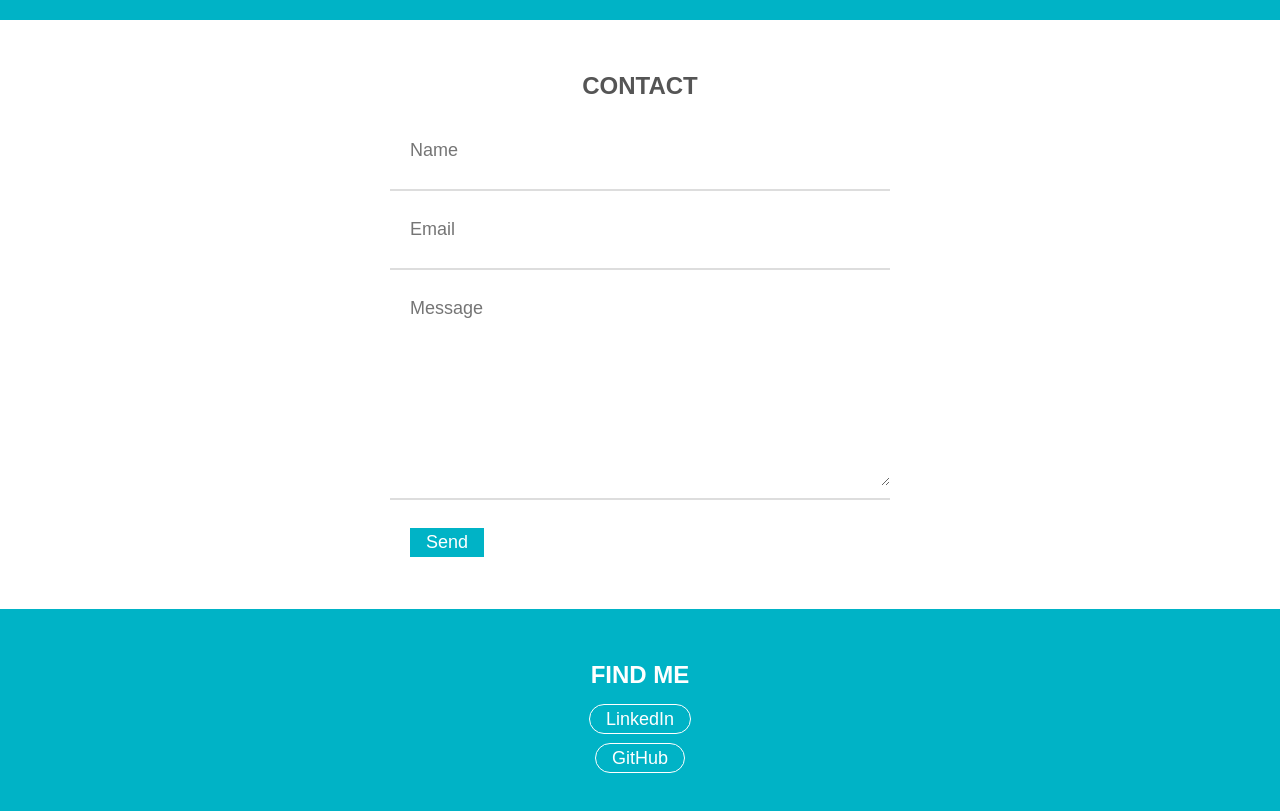
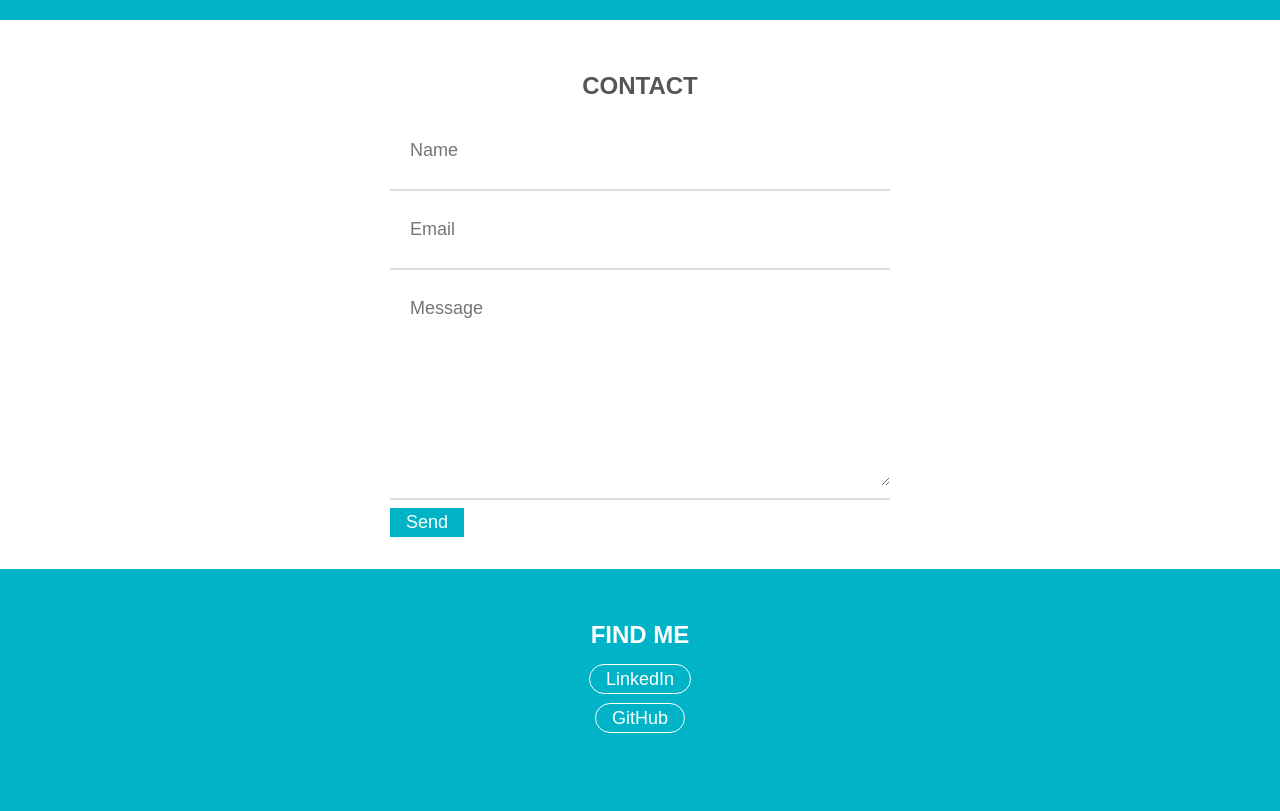
Before and after one commit to rotyflo/portfolio, a plain HTML site: page index.html in a window 1280 px wide. Shown: the part 1140-1951 px from the top of the page. After the commit the page ends 1919 px from the top, so only its background shows below. Drawn offline with Linux system fonts and the light colour scheme.

Commit message:
Add Formspree for contact form

```diff
--- a/css/main.css
+++ b/css/main.css
@@ -124,3 +124,10 @@ form {
   max-width: 500px;
   margin: auto;
 }
+
+#submit-button {
+  width: auto;
+  padding: 4px 16px;
+  background-color: #00b3c6;
+  color: white;
+}
--- a/index.html
+++ b/index.html
@@ -58,14 +58,14 @@
   <div id="contact">
     <h2>CONTACT</h2>
 
-    <form action="">
-      <input type="text" placeholder="Name">
+    <form action="https://formspree.io/rotyflo@gmail.com" method="POST">
+      <input type="text" name="name" placeholder="Name">
       <hr>
-      <input type="text" placeholder="Email">
+      <input type="email" name="_replyto" placeholder="Email">
       <hr>
       <textarea name="message" id="message" placeholder="Message" rows="8"></textarea>
       <hr>
-      <button>Send</button>
+      <input type="submit" value="Send" id="submit-button">
     </form>
   </div>
 
```
